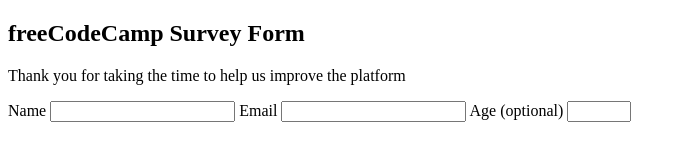
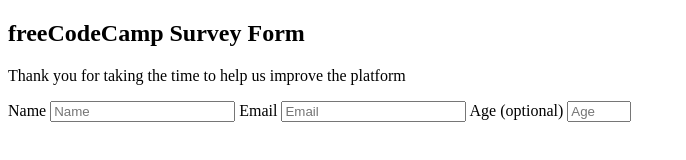
Before and after one commit to sami/fcc-survey-form-2, a plain HTML site: page index.html in a window 1280 px wide. Shown: the whole page, without its empty margins (0-686 px from the left). Drawn offline with Linux system fonts and the light colour scheme.

Commit message:
User Story #11 Pass

```diff
--- a/index.html
+++ b/index.html
@@ -17,15 +17,15 @@
         <form id="survey-form" action="#">
             <label id="name-label" for="name">
                 Name
-                <input id="name" type="text" required>
+                <input id="name" type="text" placeholder="Name" required>
             </label>
             <label id="email-label" for="email">
                 Email
-                <input id="email" type="email" required>
+                <input id="email" type="email" placeholder="Email" required>
             </label>
             <label id="number-label" for="number">
                 Age (optional)
-                <input id="number" type="number" min="1" max="100"required>
+                <input id="number" type="number" min="1" max="100" placeholder="Age" required>
             </label>
         </form>
     </main>
```
Also changed, not shown: 1 other file.
